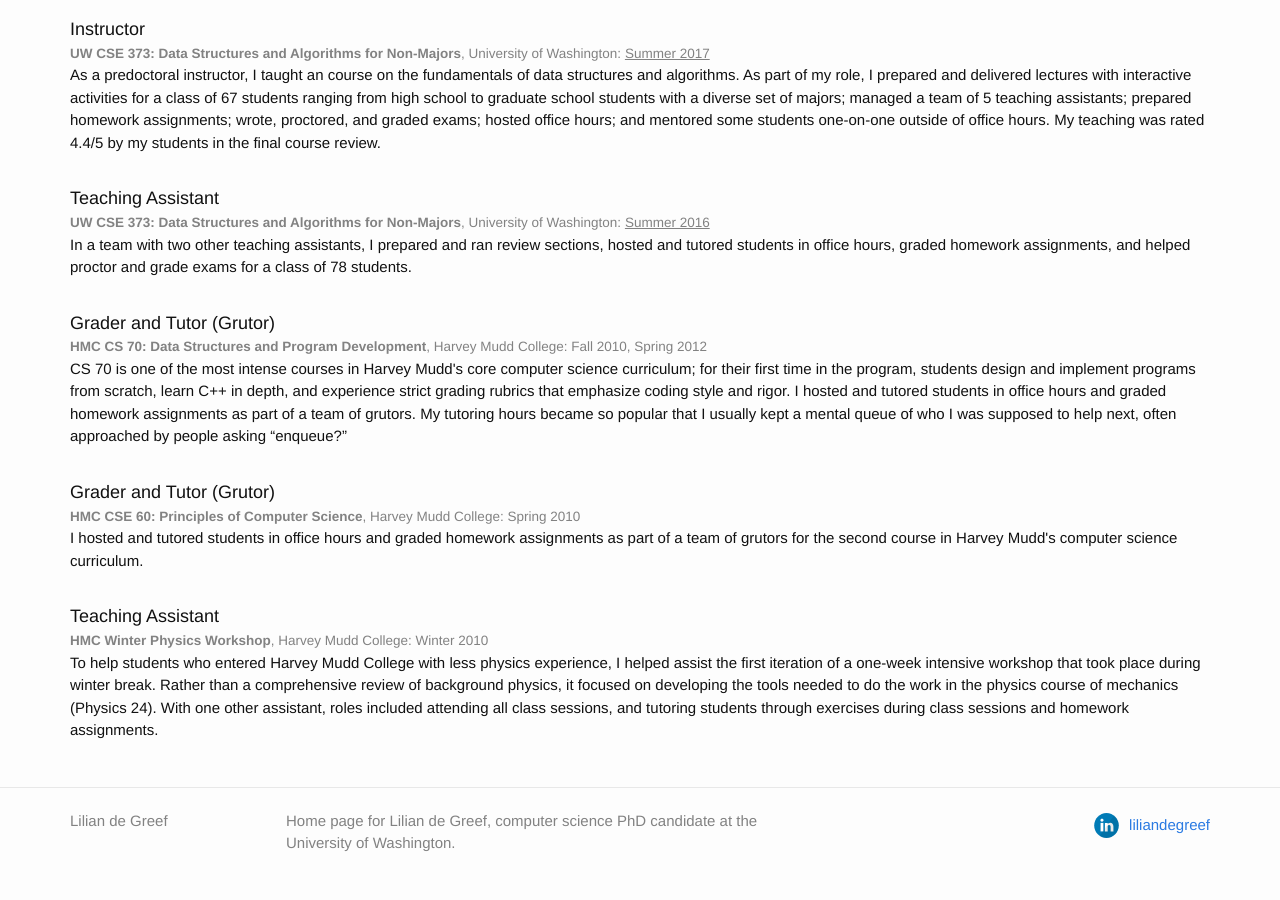
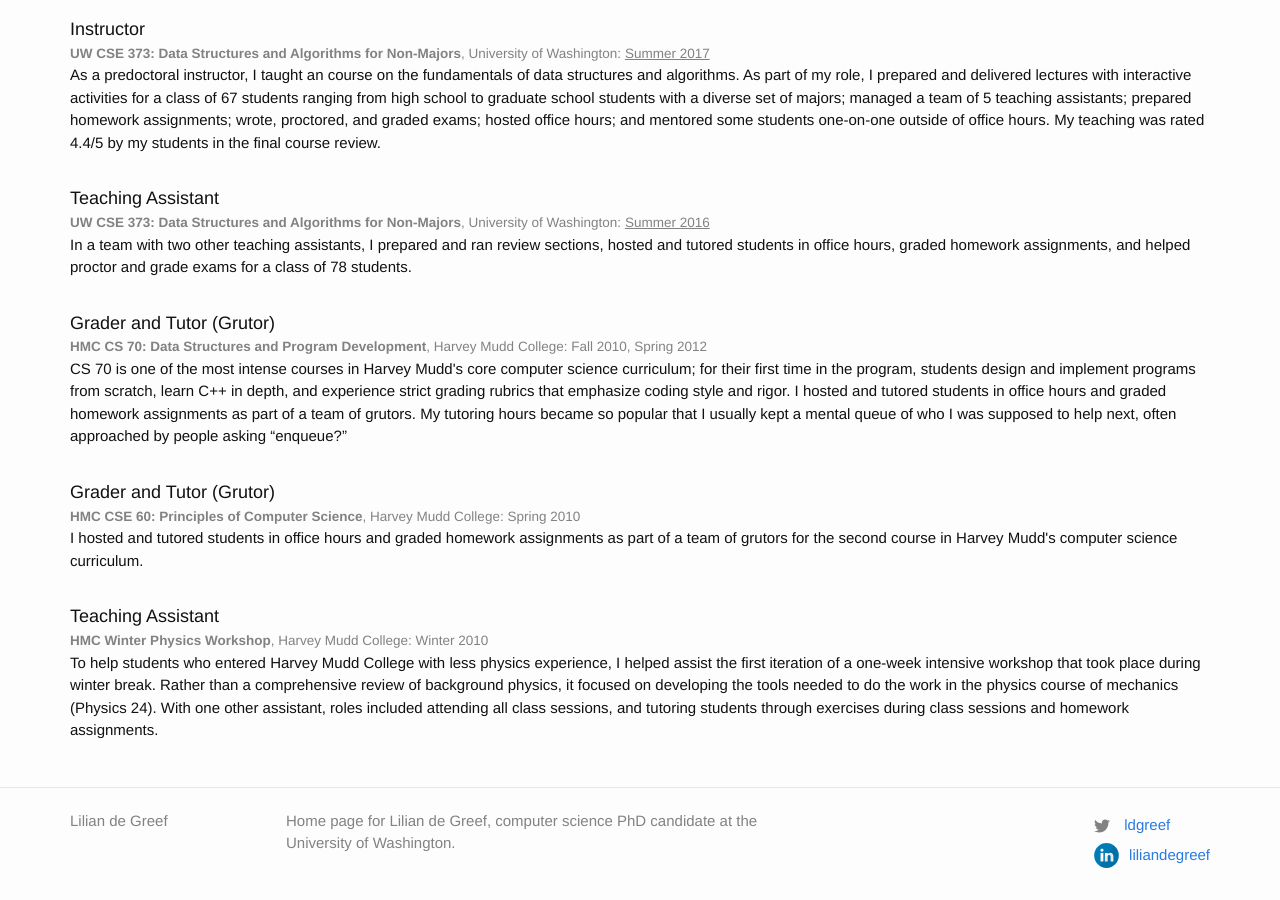
Before and after one commit to ldegreef/ewhitmire.github.io, a Jekyll site: the page built from index.html, in a window 1280 px wide and 900 px high, scrolled down 3215 px. Built offline with Jekyll 4.4.1, drawn with Linux system fonts in a browser that asks for light colours; some web fonts are replaced; comment, search, counter and statistics services are not loaded.

Commit message:
Update _config.yml

```diff
--- a/_config.yml
+++ b/_config.yml
@@ -15,6 +15,7 @@ baseurl: "" # the subpath of your site, e.g. /blog
 url: www.ldegreef.com
 #url: "https://ldegreef.github.io" # the base hostname & protocol for your site
 #github_username:  ldegreef
+twitter_username: ldgreef
 linkedin_username: liliandegreef
 
 # Collections
```
